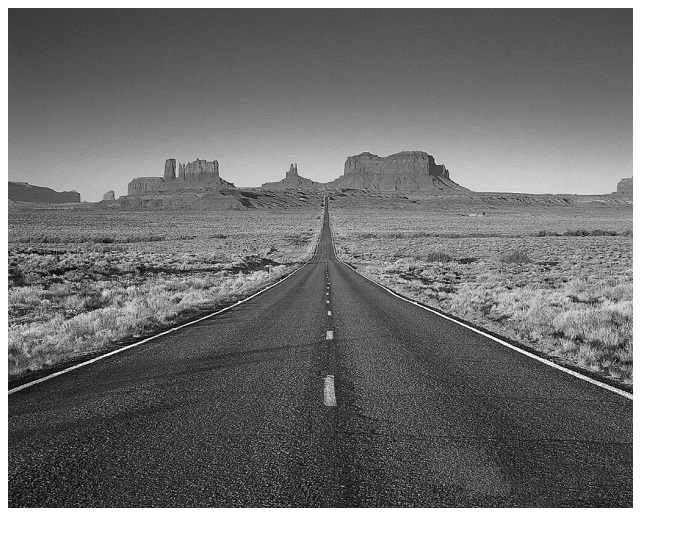
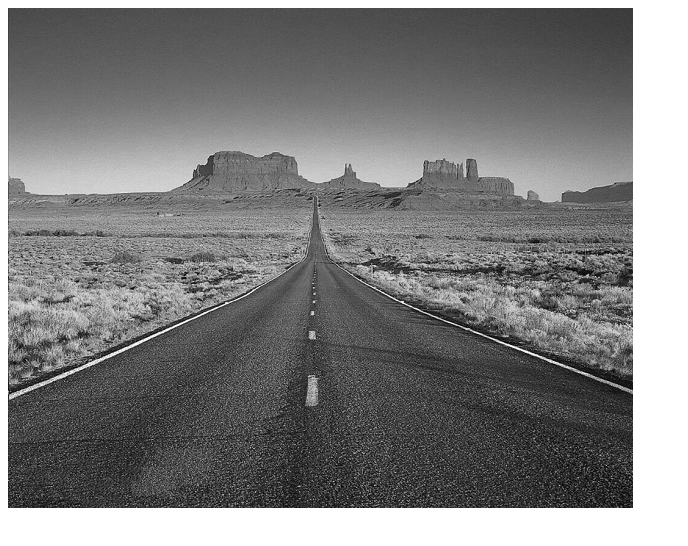
Before and after one commit to 0xThomasLS/Canvas-Image-Editing, a plain HTML site: page index.html in a window 1280 px wide. Shown: the whole page, without its empty margins (0-688 px from the left). Drawn offline with Linux system fonts and the light colour scheme.

Commit message:
add symetry

```diff
--- a/index.html
+++ b/index.html
@@ -23,7 +23,6 @@
 
 			// Données de l'image
 			imgData = canvas.getImageData(0, 0, img.width, img.height);
-			imgDataCopy = canvas.getImageData(0, 0, img.width, img.height);
 
 
 			// Traitement sur l'image
@@ -31,7 +30,10 @@
 			eval(include("Traitements/greyLevel.js"));
 			eval(include("Traitements/blackORwhite.js"));
 			eval(include("Traitements/opacity.js"));
+			eval(include("Traitements/horizontalSymetry.js"));
+			eval(include("Traitements/verticalSymetry.js"));
 
+			horizontalSymetry();
 			greyLevel();
 			// Fin du traitement
 		}
```
